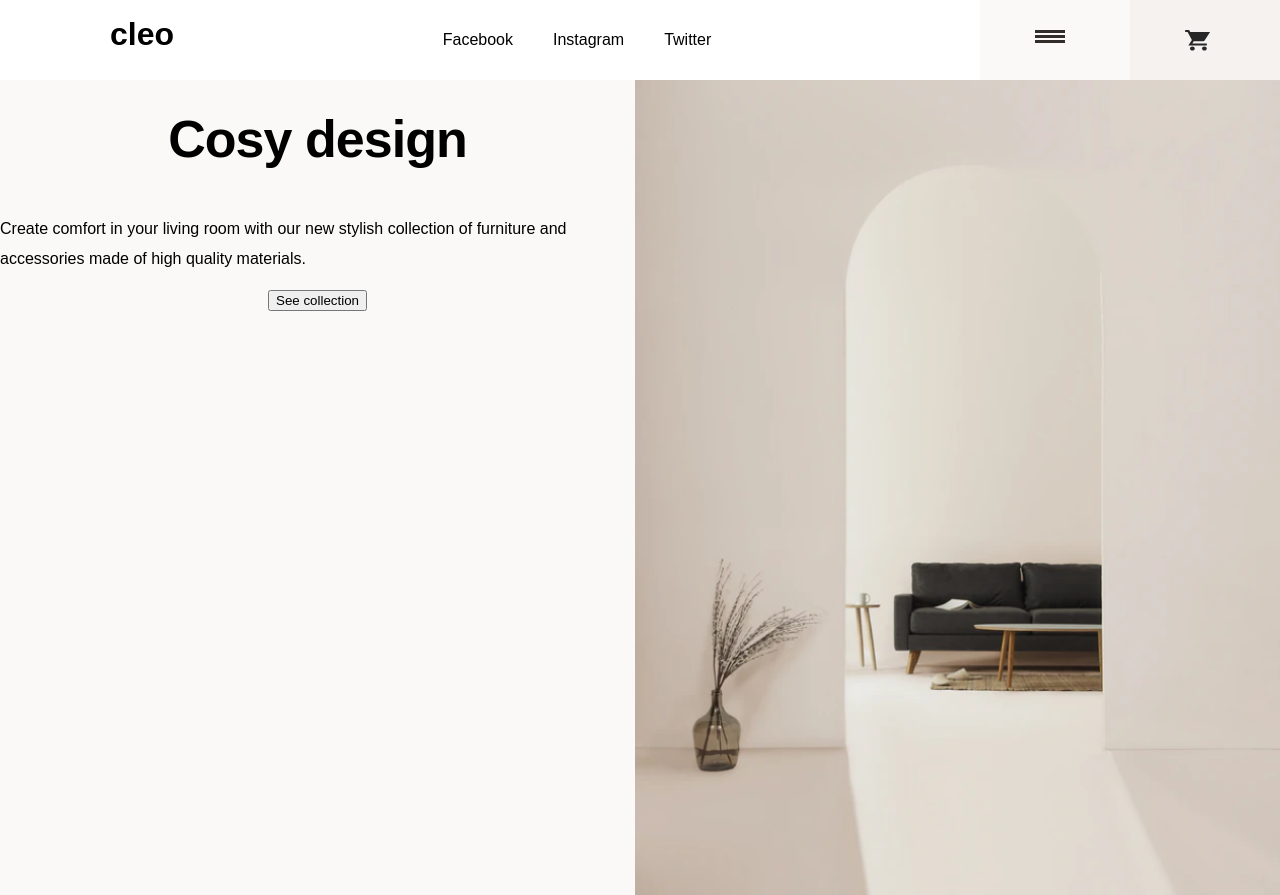
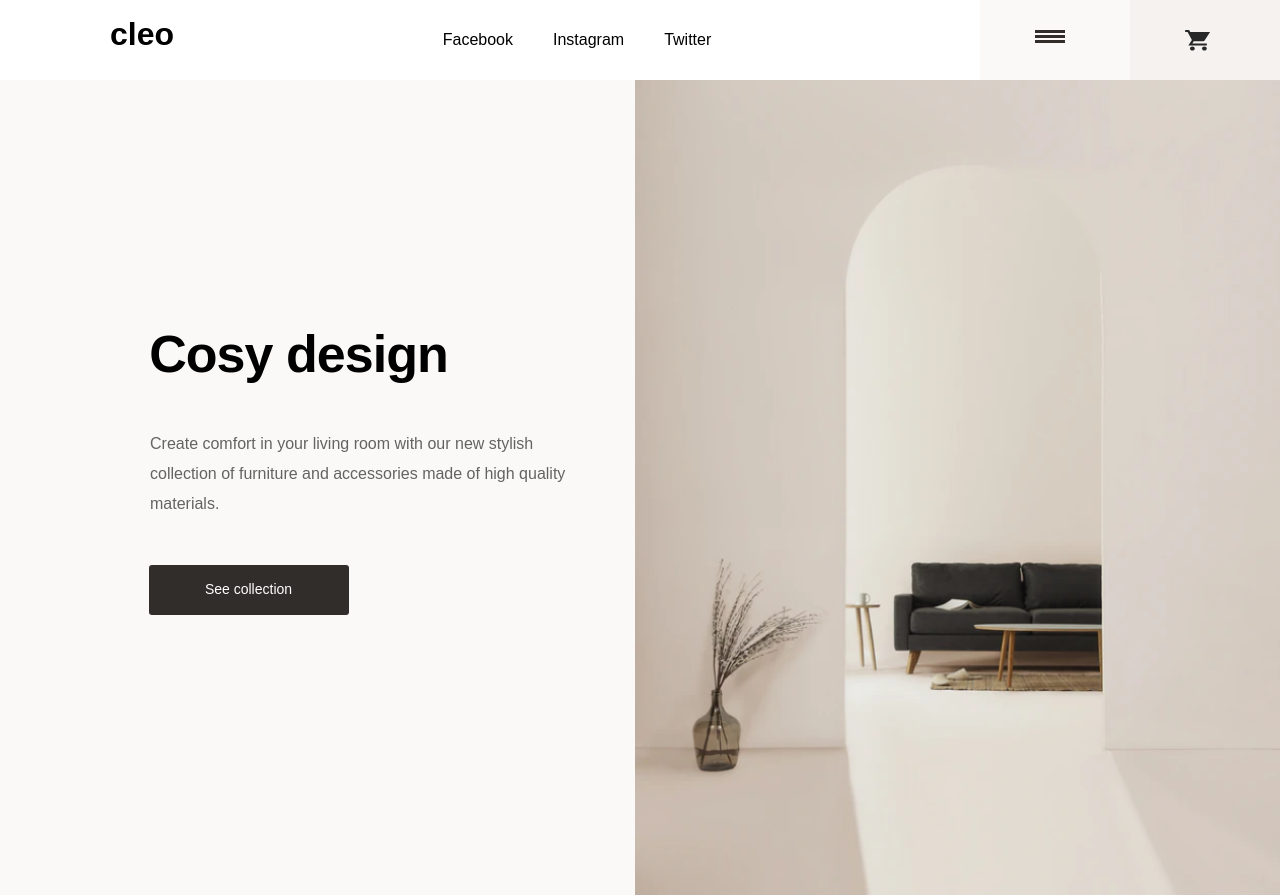
Before and after one commit to Kovalova22/website-for-furniture-design, a React (Create React App) app: page / in a window 1280 px wide. Built offline with nearby package versions, Linux system fonts and the light colour scheme.

Commit message:
style main

```diff
--- a/src/components/main/main-text/main-text.module.scss
+++ b/src/components/main/main-text/main-text.module.scss
@@ -4,15 +4,39 @@
   display: flex;
   flex-direction: column;
   align-items: center;
-  h1 {
+  &__heading {
+    margin-left: 30px;
+    margin-top: 250px;
     font-weight: 600;
     font-size: 52px;
     line-height: 48px;
     letter-spacing: -0.95px;
   }
-  p {
+  &__text {
+    width: 417px;
+    opacity: 60%;
+    margin-left: 150px;
     font-weight: 500;
     font-size: 16px;
     line-height: 30px;
   }
+  &__main_Btn {
+    width: 200px;
+    height: 50px;
+    margin-left: -70px;
+    margin-top: 30px;
+    background-color: #312d2b;
+    border-radius: 3px;
+    outline: none;
+    border: none;
+    font-size: 14px;
+    line-height: 21px;
+    font-family: 'Poppins', sans-serif;
+    color: #ffffff;
+    transition: opacity 0.3s ease;
+  }
+  &__main_Btn:hover {
+    cursor: pointer;
+    opacity: 0.9;
+  }
 }
--- a/src/components/main/main-text/main-text.tsx
+++ b/src/components/main/main-text/main-text.tsx
@@ -5,12 +5,12 @@ import styles from './main-text.module.scss';
 export default function MainText() {
   return (
     <div className={styles.container}>
-      <h1>Cosy design</h1>
-      <p>
+      <h1 className={styles.container__heading}>Cosy design</h1>
+      <p className={styles.container__text}>
         Create comfort in your living room with our new stylish collection of furniture and
         accessories made of high quality materials.
       </p>
-      <button>See collection</button>
+      <button className={styles.container__main_Btn}>See collection</button>
     </div>
   );
 }
```
